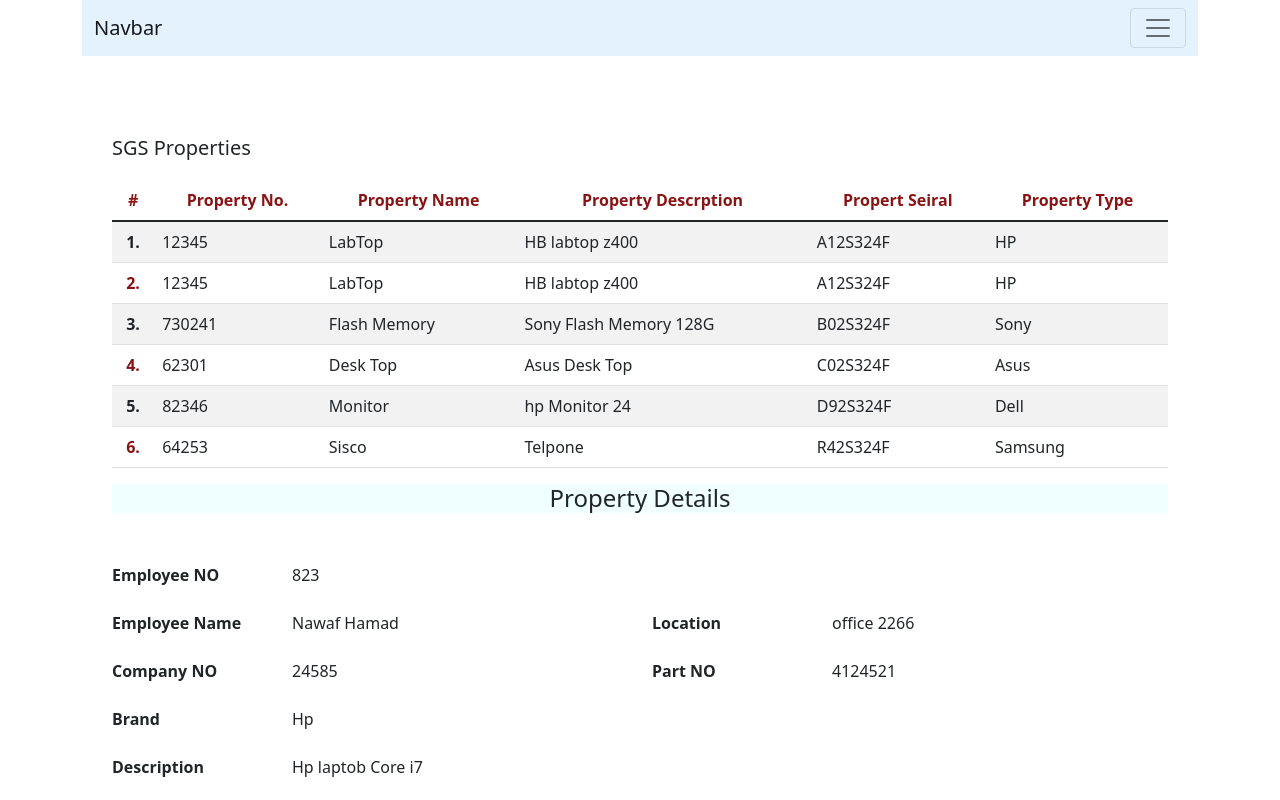
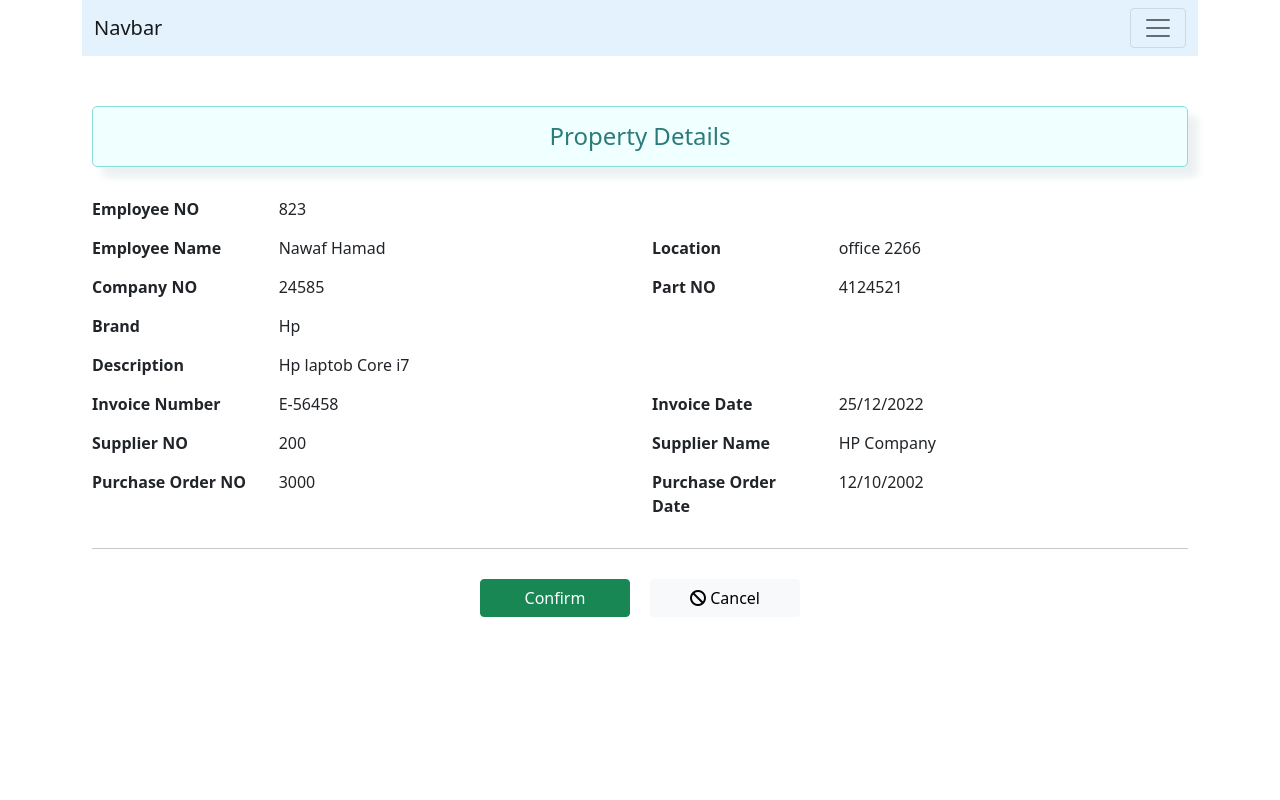
Before and after one commit to SameerAlHarbi/sgs-properties, an Angular app: page / in a window 1280 px wide. Shown: the top 800 px of the page. Built offline with nearby package versions, Linux system fonts and the light colour scheme.

Commit message:
Merge branch '5-property-details' into development

```diff
--- a/src/app/app.module.ts
+++ b/src/app/app.module.ts
@@ -9,6 +9,8 @@ import { MainComponent } from './main/main.component';
 import { CurrentYearComponent } from './shared/current-year/current-year.component';
 import { PropertiesListComponent } from './properties-list/properties-list.component';
 import { PropertyDetailsComponent } from './property-details/property-details.component';
+import { ConfirmComponent } from './confirm/confirm.component';
+import { ConfirmControlComponent } from './shared/confirm-control/confirm-control.component';
 
 @NgModule({
   declarations: [
@@ -18,7 +20,9 @@ import { PropertyDetailsComponent } from './property-details/property-details.co
     FooterComponent,
     CurrentYearComponent,
     PropertiesListComponent,
-    PropertyDetailsComponent
+    PropertyDetailsComponent,
+    ConfirmComponent,
+    ConfirmControlComponent
   ],
   imports: [BrowserModule, AppRoutingModule],
   providers: [],
--- /dev/null
+++ b/src/app/confirm/confirm.component.html
@@ -0,0 +1,9 @@
+<div style="margin-bottom: 30px">
+  <app-property-details></app-property-details>
+</div>
+
+<hr />
+
+<div style="margin-top: 30px">
+  <app-confirm-control></app-confirm-control>
+</div>
--- /dev/null
+++ b/src/app/confirm/confirm.component.ts
@@ -0,0 +1,15 @@
+import { Component, OnInit } from '@angular/core';
+
+@Component({
+  selector: 'app-confirm',
+  templateUrl: './confirm.component.html',
+  styleUrls: ['./confirm.component.css']
+})
+export class ConfirmComponent implements OnInit {
+
+  constructor() { }
+
+  ngOnInit(): void {
+  }
+
+}
--- a/src/app/main/main.component.css
+++ b/src/app/main/main.component.css
@@ -1,6 +1,6 @@
 .main {
   min-height: 700px;
-  padding: 30px;
-  margin-top:50px;
+  padding: 10px;
+  margin-top:40px;
   margin-bottom: 30px;
 }
--- a/src/app/main/main.component.html
+++ b/src/app/main/main.component.html
@@ -1,4 +1,8 @@
 <div class="main">
-  <app-properties-list></app-properties-list>
-  <app-property-details></app-property-details>
+  <!-- <app-properties-list></app-properties-list>
+  <br>
+  <hr>
+  <br>
+  <app-property-details></app-property-details> -->
+  <app-confirm></app-confirm>
 </div>
--- a/src/app/property-details/property-details.component.css
+++ b/src/app/property-details/property-details.component.css
@@ -0,0 +1,15 @@
+.row {
+  margin-bottom: 15px;
+}
+
+h4 {
+  text-align: center;
+  margin-bottom: 30px;
+  background-color: azure;
+  padding: 15px;
+  color:rgb(44 122 122);
+  border: .5px solid rgb(135, 220, 220);
+  border-radius: 5px;
+  box-shadow: 10px 10px 8px  rgb(235, 240, 240);
+  ;
+}
--- a/src/app/property-details/property-details.component.html
+++ b/src/app/property-details/property-details.component.html
@@ -1,57 +1,47 @@
-<h4
-  style="
-    text-align: center;
-    margin-bottom: 50px;
-    margin-top: 0px;
-    background-color: azure;
-  "
->
-  Property Details
-</h4>
+<h4>Property Details</h4>
 <div class="row">
   <div class="col-md-2"><strong>Employee NO</strong></div>
   <div class="col-md-4">823</div>
 </div>
-<br />
+
 <div class="row">
   <div class="col-md-2"><strong>Employee Name</strong></div>
   <div class="col-md-4">Nawaf Hamad</div>
   <div class="col-md-2"><strong>Location</strong></div>
   <div class="col-md-4">office 2266</div>
 </div>
-<br />
+
 <div class="row">
   <div class="col-md-2"><strong>Company NO</strong></div>
   <div class="col-md-4">24585</div>
   <div class="col-md-2"><strong>Part NO</strong></div>
   <div class="col-md-4">4124521</div>
 </div>
-<br />
 <div class="row">
   <div class="col-md-2"><strong>Brand</strong></div>
   <div class="col-md-4">Hp</div>
 </div>
-<br />
+
 
 <div class="row">
   <div class="col-md-2"><strong>Description</strong></div>
   <div class="col-md-4">Hp laptob Core i7</div>
 </div>
-<br />
+
 <div class="row">
   <div class="col-md-2"><strong>Invoice Number</strong></div>
   <div class="col-md-4">E-56458</div>
   <div class="col-md-2"><strong>Invoice Date</strong></div>
   <div class="col-md-4">25/12/2022</div>
 </div>
-<br />
+
 <div class="row">
   <div class="col-md-2"><strong>Supplier NO</strong></div>
   <div class="col-md-4">200</div>
   <div class="col-md-2"><strong>Supplier Name</strong></div>
   <div class="col-md-4">HP Company</div>
 </div>
-<br />
+
 <div class="row">
   <div class="col-md-2"><strong>Purchase Order NO</strong></div>
   <div class="col-md-4">3000</div>
--- /dev/null
+++ b/src/app/shared/confirm-control/confirm-control.component.css
@@ -0,0 +1,32 @@
+.btn {
+  position: relative;
+}
+
+/* effect-5 styles */
+.effect-5 {
+  transition: all 0.2s linear 0s;
+}
+.effect-5:before {
+  content: "";
+  font-family: FontAwesome;
+  display: flex;
+  align-items: center;
+  justify-content: center;
+  position: absolute;
+  top: 0;
+  left: 0px;
+  height: 100%;
+  width: 30px;
+  background-color: rgba(255, 255, 255, 0.3);
+  border-radius: 0 50% 50% 0;
+  transform: scale(0, 1);
+  transform-origin: left center;
+  transition: all 0.2s linear 0s;
+}
+.effect-5:hover {
+  text-indent: 30px;
+}
+.effect-5:hover:before {
+  transform: scale(1, 1);
+  text-indent: 0;
+}
--- /dev/null
+++ b/src/app/shared/confirm-control/confirm-control.component.html
@@ -0,0 +1,11 @@
+<div style="text-align: center">
+  <button
+    style="margin-right: 20px; width: 150px"
+    class="btn btn-success effect-5"
+  >
+    Confirm
+  </button>
+  <button style="width: 150px" class="btn btn-light">
+    <i class="fa-solid fa-ban"></i> Cancel
+  </button>
+</div>
--- /dev/null
+++ b/src/app/shared/confirm-control/confirm-control.component.ts
@@ -0,0 +1,15 @@
+import { Component, OnInit } from '@angular/core';
+
+@Component({
+  selector: 'app-confirm-control',
+  templateUrl: './confirm-control.component.html',
+  styleUrls: ['./confirm-control.component.css']
+})
+export class ConfirmControlComponent implements OnInit {
+
+  constructor() { }
+
+  ngOnInit(): void {
+  }
+
+}
```
Also changed, not shown: src/app/confirm/confirm.component.css (added), 2 other files (tests, documents, lock files or other folders).
